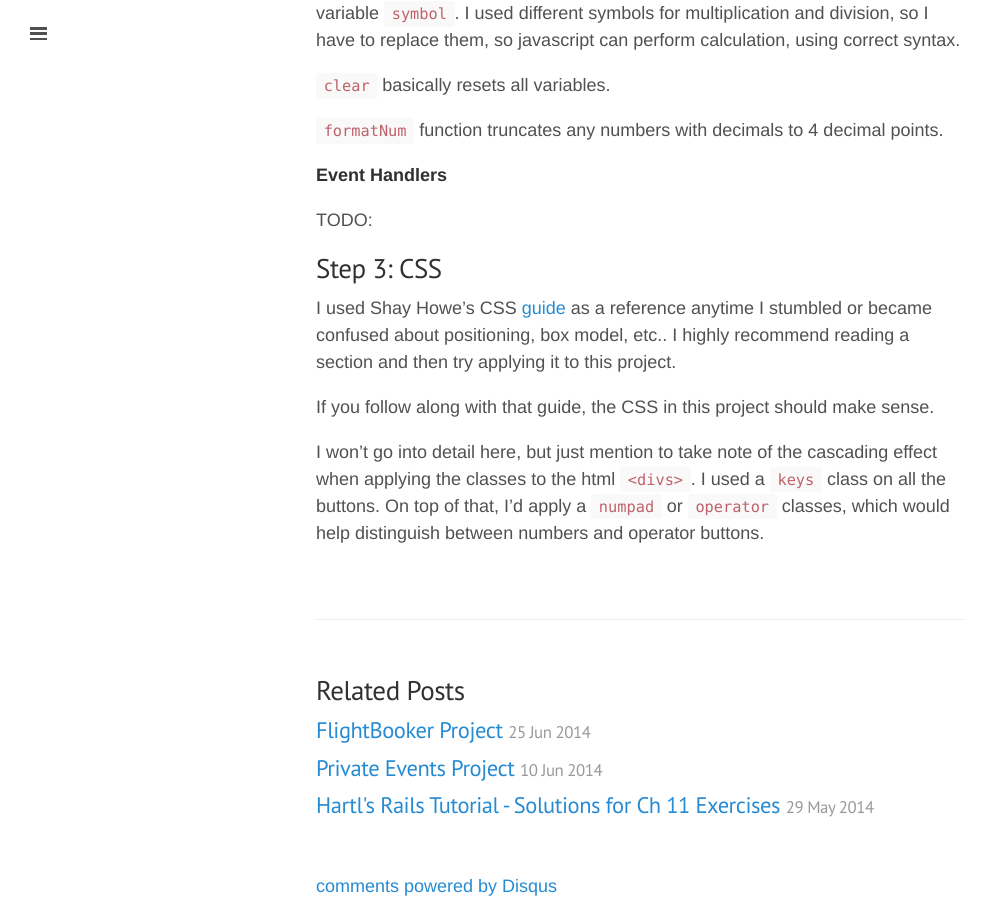
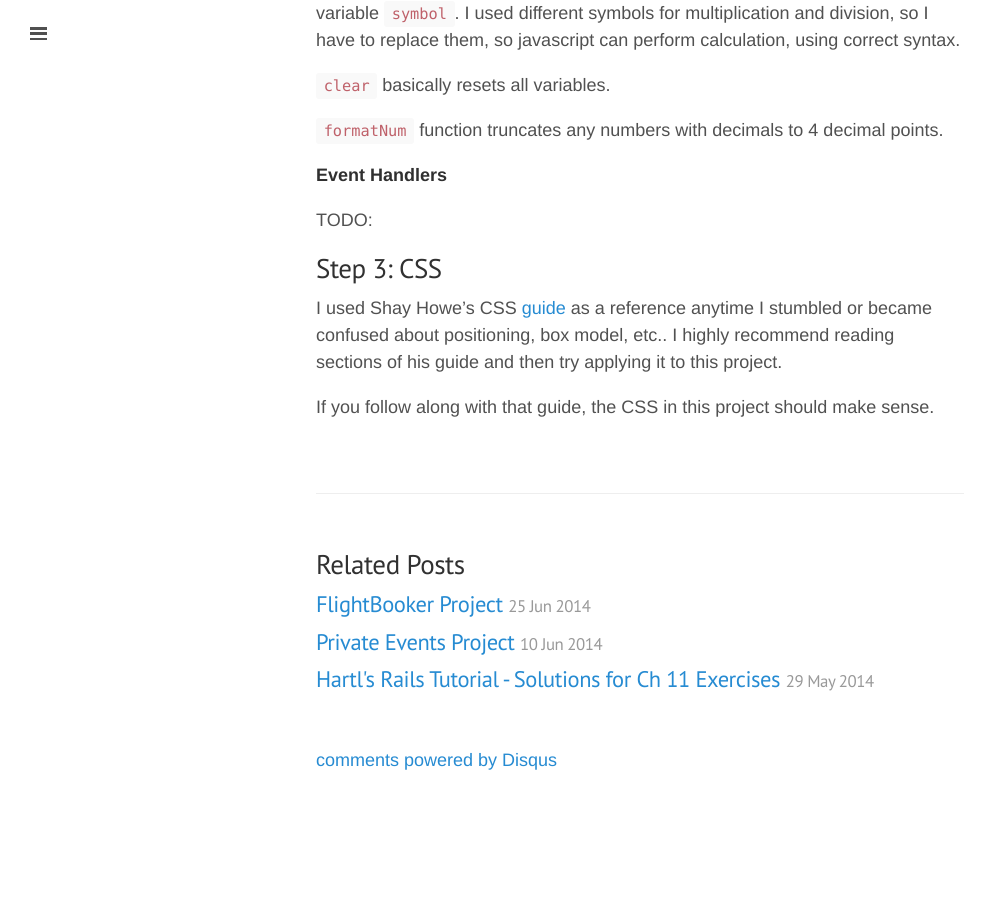
Before and after one commit to Jberczel/jberczel.github.io, a Jekyll site: the page built from _posts/2014-07-30-js-calculator.md, in a window 1280 px wide and 900 px high, scrolled down 3201 px. Shown: the whole window, without its empty margins (0-992 px from the left). Built offline with Jekyll 4.4.1, drawn with Linux system fonts in a browser that asks for light colours; Markdown is read by kramdown in place of the engine named in the settings; comment, search, counter and statistics services are not loaded; after the commit the page ends 3975 px from its top, so only the background shows below that.

Commit message:
edit post, unsure best practice

```diff
--- a/_posts/2014-07-30-js-calculator.md
+++ b/_posts/2014-07-30-js-calculator.md
@@ -165,11 +165,6 @@ TODO:
 
 I used Shay Howe's CSS [guide](http://learn.shayhowe.com/html-css/) as a reference
 anytime I stumbled or became confused about positioning, box model, etc..  I highly
-recommend reading a section and then try applying it to this project.
+recommend reading sections of his guide and then try applying it to this project.
 
 If you follow along with that guide, the CSS in this project should make sense.
-
-I won't go into detail here, but just mention to take note of the cascading effect
-when applying the classes to the html `<divs>`.  I used a `keys` class on all the buttons.
-On top of that, I'd apply a `numpad` or `operator` classes, which would help distinguish
-between numbers and operator buttons.
```
